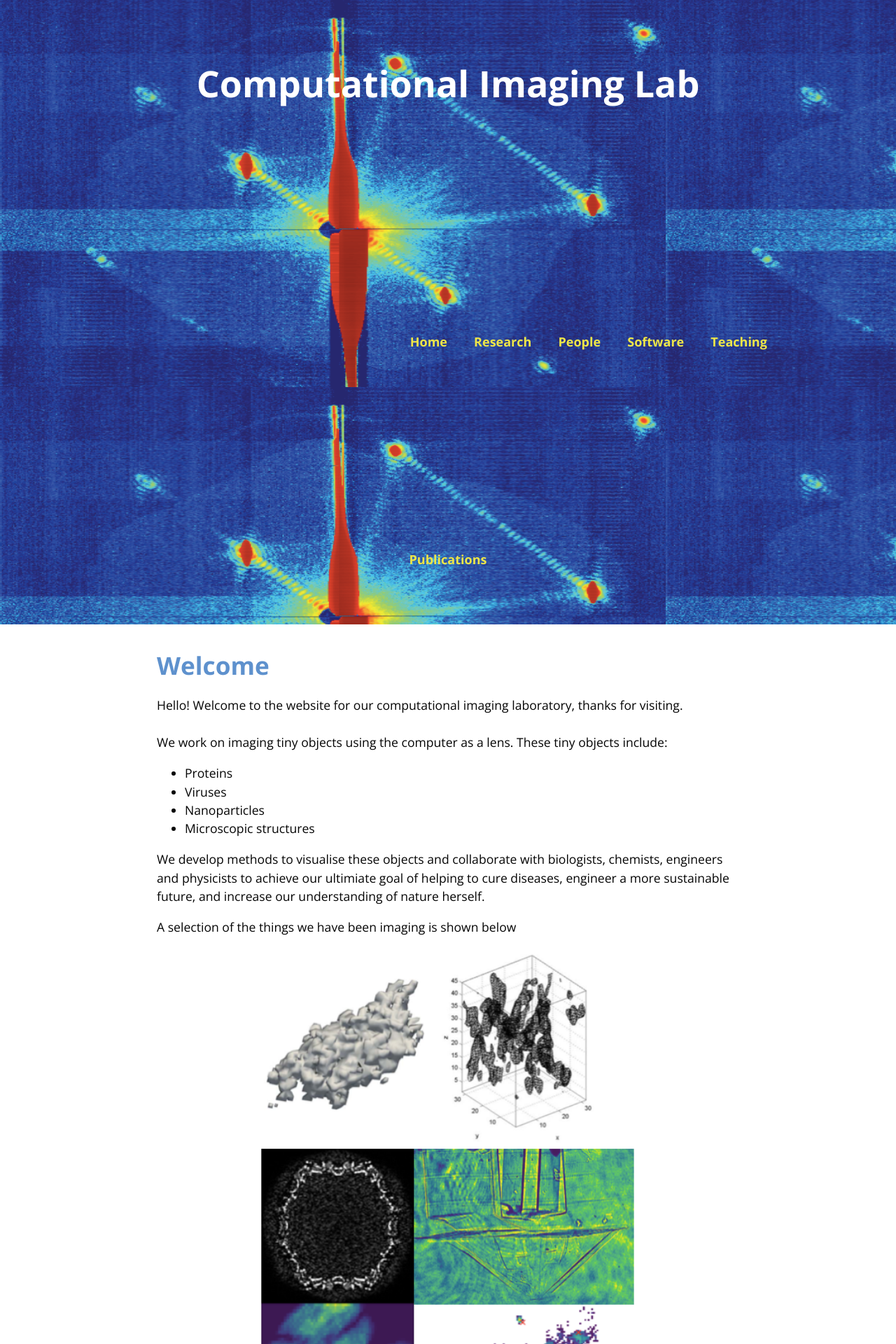
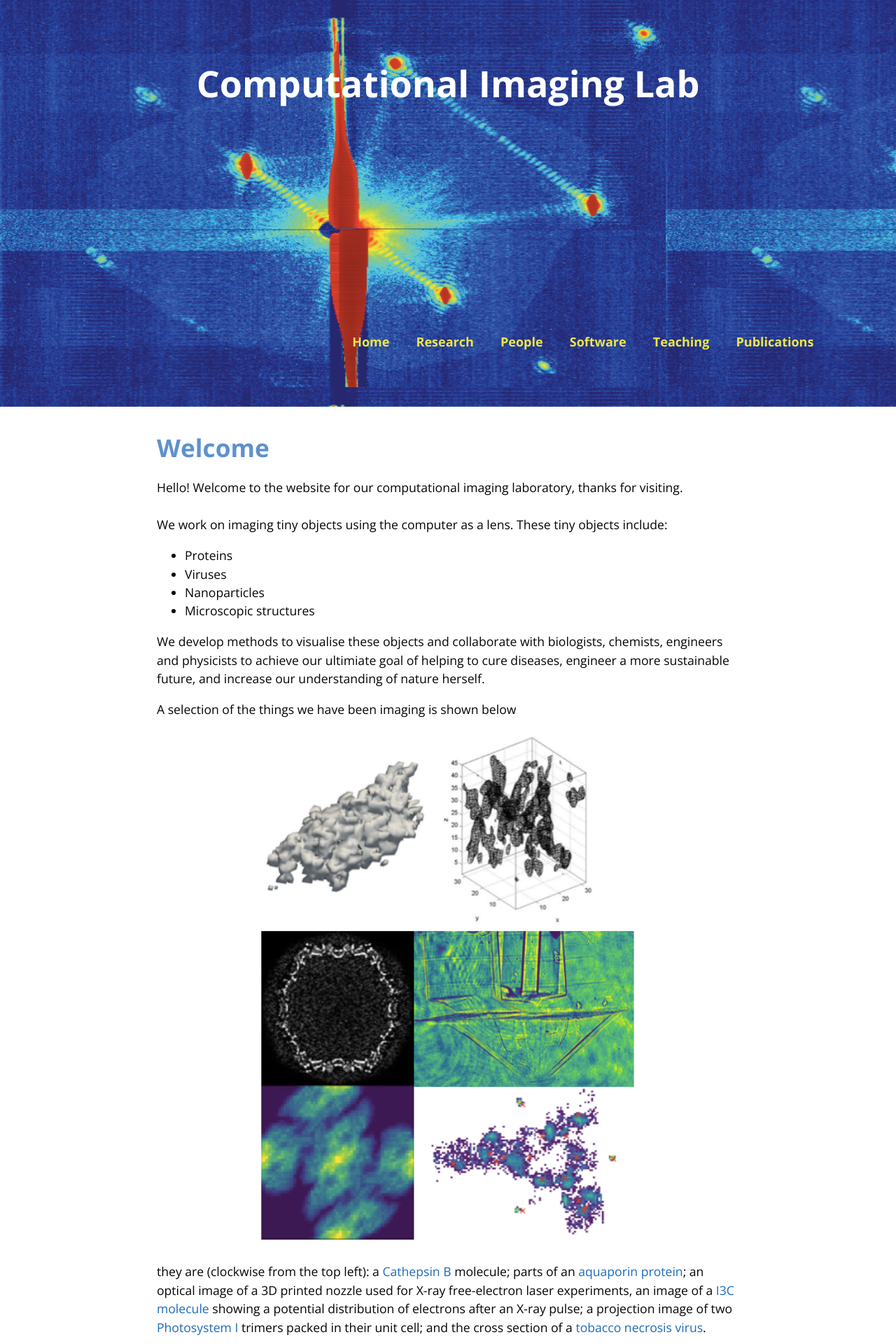
Before and after one commit to captvonsciencypants/computational-imaging-lab, a Jekyll site: the page built from index.md, in a window 1280 px wide. Shown: the top 1920 px of the page at 70% size. Built offline with Jekyll 4.4.1, drawn with Linux system fonts in a browser that asks for light colours; our own code applies the rules of GitHub Pages for plain Markdown files; the repository's description, which GitHub fills in, is left out.

Commit message:
Update jekyll-theme-cayman.scss

```diff
--- a/_sass/jekyll-theme-cayman.scss
+++ b/_sass/jekyll-theme-cayman.scss
@@ -64,7 +64,7 @@ a {
 .btn {
   display: inline-block; /* inline-block */
   margin-bottom: -2rem; // 1rem
-  margin-left: 25.1rem; //27.1rem; // Didn't exist
+  margin-left: 24.1rem; //27.1rem; // Didn't exist
   margin-top: 17.0rem; // Didn't exist
   color: rgba(238, 230, 72, 1.0); //rgba(255, 255, 255, 0.7);
   background-color: rgba(255, 255, 255, 0.0); //rgba(255, 255, 255, 0.08);
```
